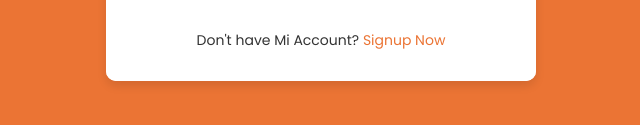
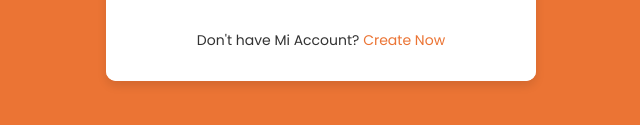
Before and after one commit to tannu610/Login-Registration-Form, a plain HTML site: page index.html in a window 1280 px wide. Shown: the part 539-664 px from the top of the page, 319-959 px from the left. Drawn offline with nearby package versions, Linux system fonts and the light colour scheme.

Commit message:
Update index.html

```diff
--- a/index.html
+++ b/index.html
@@ -51,7 +51,7 @@
 
                 <div class="login-signup">
                     <span class="text">Don't have Mi Account?
-                        <a href="#" class="text signup-link">Signup Now</a>
+                        <a href="#" class="text signup-link">Create Now</a>
                     </span>
                 </div>
             </div>
```
